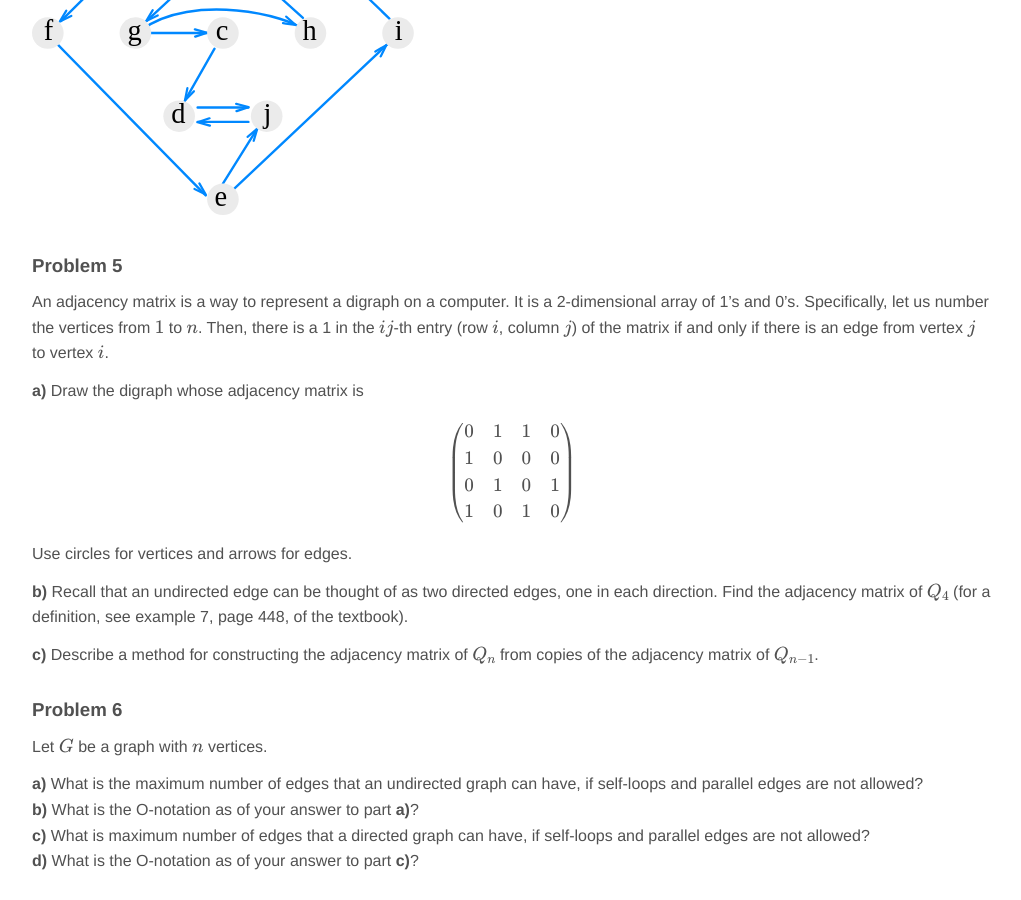
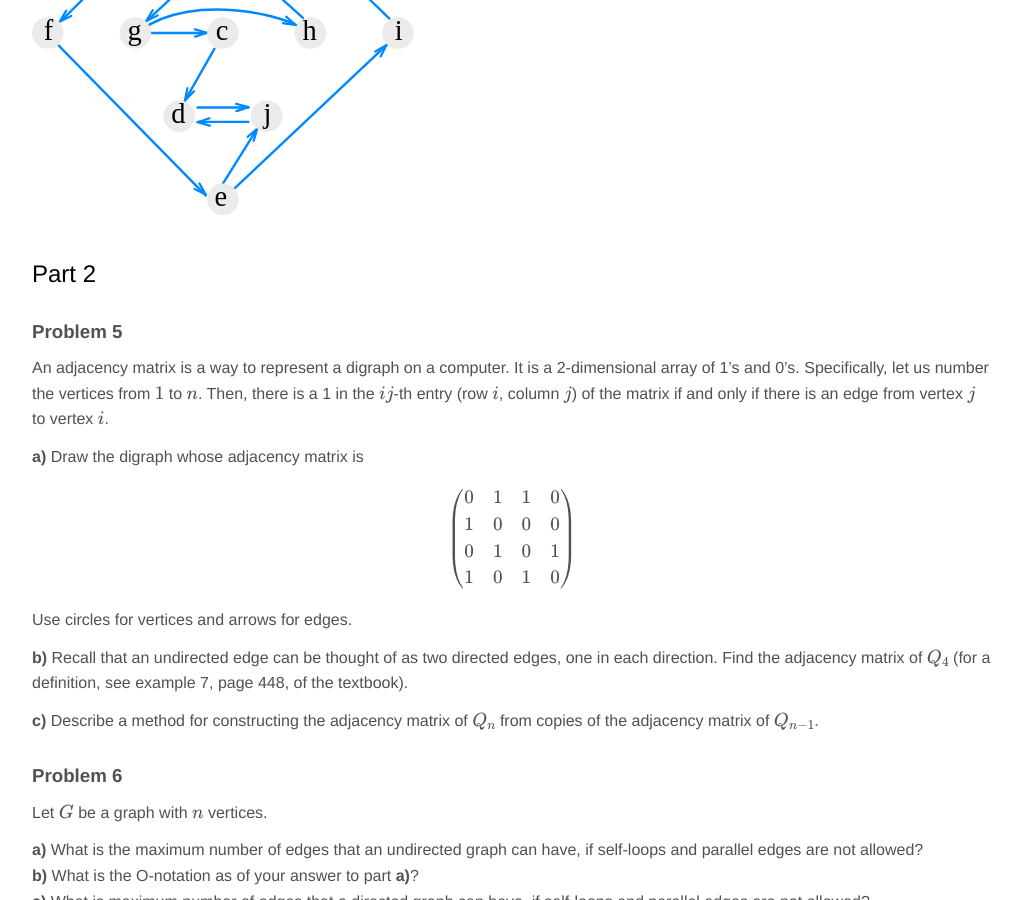
Before and after one commit to jnylam/jnylam.github.io, a Jekyll site: the page built from _courses/55/homework11.md, in a window 1280 px wide and 900 px high, scrolled down 1475 px. Shown: the whole window, without its empty margins (128-1149 px from the left). Built offline with Jekyll 4.4.1, drawn with Linux system fonts in a browser that asks for light colours; formulas are drawn with MathJax 3.

Commit message:
Update hw11

```diff
--- a/_courses/55/homework11.md
+++ b/_courses/55/homework11.md
@@ -52,6 +52,8 @@ Remark: the equivalence classes defined by $$\leftrightarrows$$ are called the _
 Find the strongly connected components of the following graph.
 
 ![a digraph](digraph.svg){: style="width: 4in;"}
+
+## Part 2
 
 ### Problem 5
 
```
